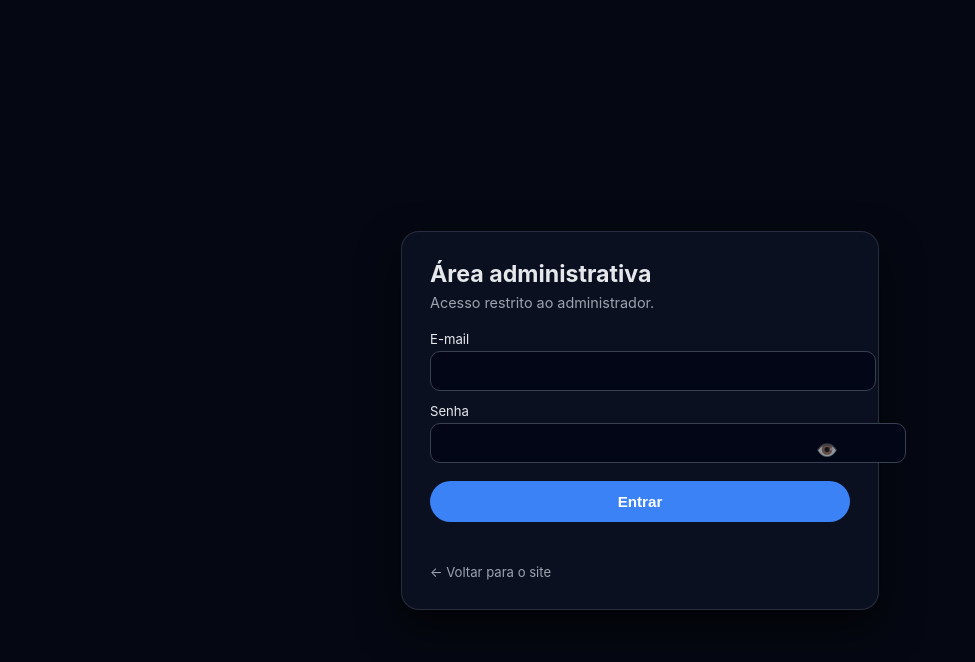
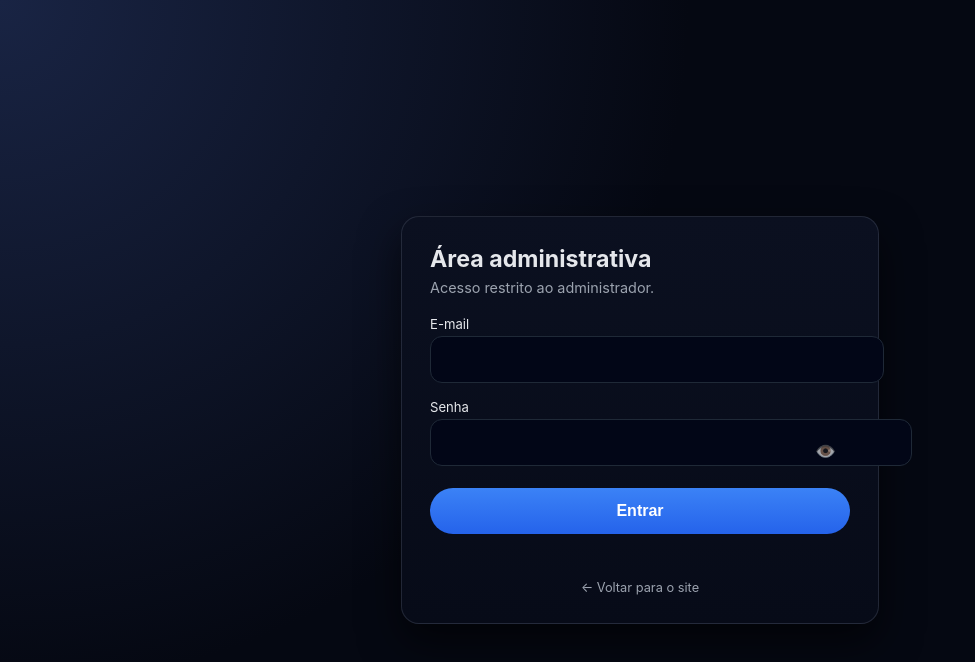
Before and after one commit to lucasndf/farmacia-plantoes, a plain HTML site: page login.html in a window 1280 px wide. Shown: the whole page, without its empty margins (0-975 px from the left). Drawn offline with Linux system fonts and the light colour scheme.

Commit message:
Update login.html

```diff
--- a/login.html
+++ b/login.html
@@ -7,7 +7,7 @@
 
   <style>
     body {
-      background: #050812;
+      background: radial-gradient(circle at top left, #192444 0%, #050812 45%);
       color: #e5e7eb;
       font-family: "Inter", system-ui, sans-serif;
       display: flex;
@@ -19,13 +19,13 @@
     }
 
     .card {
-      background: #0b1020;
+      background: linear-gradient(180deg, #0b1020, #070b18);
       border-radius: 18px;
       padding: 28px;
       width: 100%;
       max-width: 420px;
       box-shadow: 0 18px 40px rgba(0,0,0,0.6);
-      border: 1px solid rgba(148,163,184,0.2);
+      border: 1px solid rgba(148,163,184,0.18);
       animation: fadeIn 0.3s ease;
     }
 
@@ -54,17 +54,19 @@
 
     input {
       width: 100%;
-      padding: 11px 12px;
-      border-radius: 10px;
-      border: 1px solid #374151;
+      padding: 14px 16px;
+      border-radius: 12px;
+      border: 1px solid #1f2937;
       background: #020617;
       color: #e5e7eb;
-      margin-bottom: 12px;
-      font-size: 0.93rem;
+      margin-bottom: 16px;
+      font-size: 0.95rem;
+      transition: border 0.2s, box-shadow 0.2s;
     }
 
     input:focus {
       border-color: #3b82f6;
+      box-shadow: 0 0 0 2px rgba(59,130,246,0.25);
       outline: none;
     }
 
@@ -73,17 +75,17 @@
     }
 
     .senha-wrapper input {
-      padding-right: 42px;
+      padding-right: 44px;
     }
 
     .toggleSenha {
       position: absolute;
-      right: 12px;
+      right: 14px;
       top: 50%;
       transform: translateY(-50%);
       cursor: pointer;
-      font-size: 1.1rem;
-      opacity: 0.6;
+      font-size: 1.05rem;
+      opacity: 0.65;
       user-select: none;
     }
 
@@ -93,20 +95,28 @@
 
     button {
       width: 100%;
-      padding: 12px 14px;
+      padding: 14px;
       border-radius: 999px;
-      background: #3b82f6;
+      background: linear-gradient(180deg, #3b82f6, #2563eb);
       border: none;
       color: #fff;
       font-weight: 600;
-      font-size: 0.95rem;
+      font-size: 1rem;
       cursor: pointer;
       margin-top: 6px;
+      transition: transform 0.15s, box-shadow 0.15s, opacity 0.15s;
+    }
+
+    button:hover {
+      transform: translateY(-1px);
+      box-shadow: 0 8px 20px rgba(37,99,235,0.35);
     }
 
     button:disabled {
       opacity: 0.7;
       cursor: not-allowed;
+      transform: none;
+      box-shadow: none;
     }
 
     .msg {
@@ -114,23 +124,42 @@
       font-size: 0.82rem;
       color: #f87171;
       min-height: 18px;
+      text-align: center;
     }
 
     a.voltar {
-      display: inline-block;
-      margin-top: 14px;
-      font-size: 0.82rem;
+      display: block;
+      margin-top: 18px;
+      text-align: center;
+      font-size: 0.8rem;
       color: #9ca3af;
       text-decoration: none;
     }
 
     a.voltar:hover {
-      color: #fff;
+      color: #3b82f6;
+    }
+
+    /* Ajustes finos para celular */
+    @media (max-width: 480px) {
+      .card {
+        padding: 24px 20px;
+        border-radius: 16px;
+      }
+
+      h1 {
+        font-size: 1.35rem;
+      }
+
+      p {
+        font-size: 0.85rem;
+      }
     }
   </style>
 </head>
 
 <body>
+
   <div class="card">
     <h1>Área administrativa</h1>
     <p>Acesso restrito ao administrador.</p>
@@ -204,5 +233,6 @@
       toggle.textContent = isPass ? "🙈" : "👁️";
     });
   </script>
+
 </body>
 </html>
```
